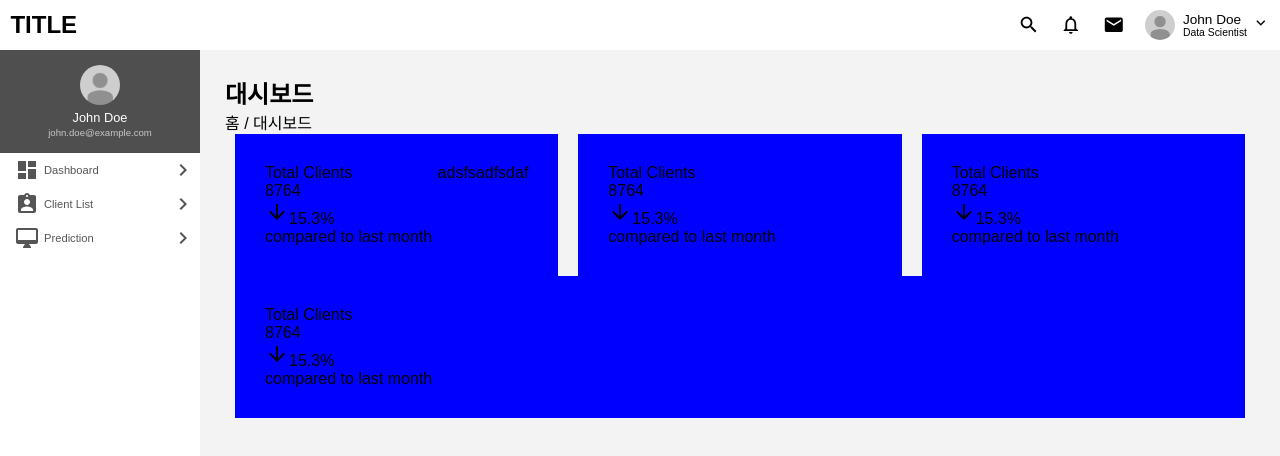
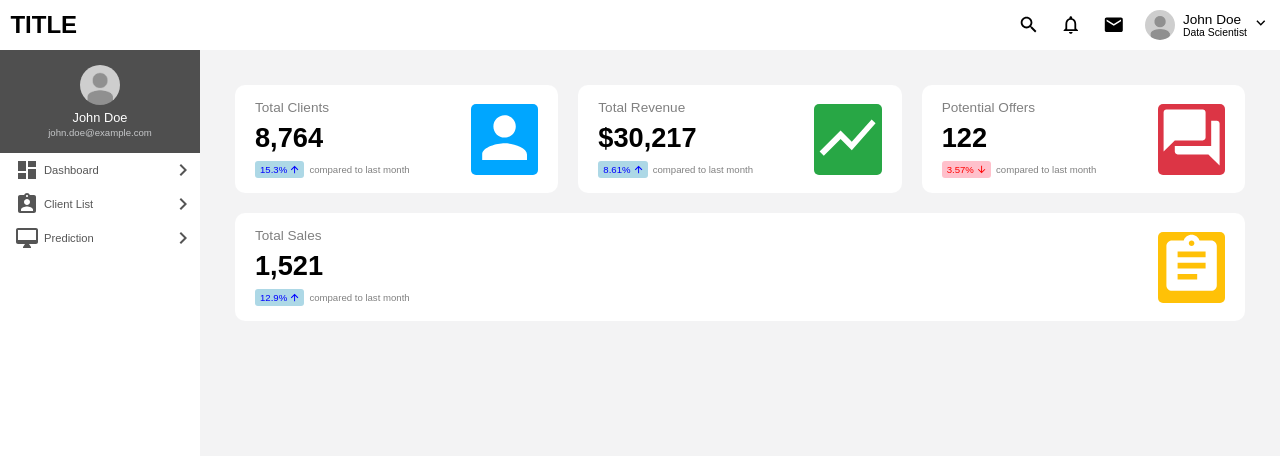
Before and after one commit to Simbamon/ibm_cp4d_demo_frontend, a React (Create React App) app: page /dashboard in a window 1280 px wide. Shown: the top 456 px of the page. Built offline with nearby package versions, Linux system fonts and the light colour scheme; grey boxes are pictures that could not be loaded.

Commit message:
box update

```diff
--- a/src/Components/Dashboard/Dashboard.js
+++ b/src/Components/Dashboard/Dashboard.js
@@ -1,6 +1,6 @@
 import React, { Component } from 'react'
-import { DashboardWrap, DashboardTitle, BoxInfo, BoxItem } from './Dashboard_element'
-import { ArrowDownward } from '@material-ui/icons'
+import { DashboardWrap, DashboardTitle, BoxInfo, BoxItem, BoxTrend } from './Dashboard_element'
+import { ArrowDownward, ArrowUpward, Person, ShowChart, QuestionAnswer, Assignment } from '@material-ui/icons'
 import { withTranslation } from 'react-i18next';
 
 export class Dashboard extends Component {
@@ -9,43 +9,84 @@
             <>
             <DashboardWrap>
                 <DashboardTitle>
-                    <h2>대시보드</h2>
-                    <p>홈 / 대시보드</p>
-
                     <BoxInfo>
                         <BoxItem>
-                            <div style={{display: "flex", justifyContent: "space-between"}}>
-                                <div>
-                                <p>Total Clients</p>
-                                <p>8764</p>
-                                <ArrowDownward /><span>15.3%</span>
-                                <p>compared to last month</p>
+                            <div style={{display: "flex", justifyContent: "space-between", alignItems: "center"}}>
+                                <div style={{margin: "0 0 0 5px"}}>
+                                    <p style={{fontSize: "0.85rem", color: "grey"}}>Total Clients</p>
+                                    <h1 style={{fontSize: "1.7rem", margin: "7px 0px 7px 0px"}}>8,764</h1>
+                                    <div style={{display: "flex", alignItems: "center"}}>
+                                        <BoxTrend style={{backgroundColor: "lightblue"}}>
+                                            <p style={{fontSize: "0.6rem", color: "blue", marginLeft: "2px"}}>15.3%</p>
+                                            <ArrowUpward  style={{fontSize: "0.7rem", color: "blue", marginLeft: "2px", marginRight: "1px"}}/>
+                                        </BoxTrend>
+                                        <p style={{fontSize: "0.6rem", color: "grey", marginLeft: "5px"}}>compared to last month</p>
+                                    </div>
                                 </div>
-                                <p>adsfsadfsdaf</p>
+                                <div style={{borderRadius: "5px", backgroundColor: "#00A6FF", margin:"0px 5px"}}>
+                                    <Person style={{color: "#FFF", fontSize: "4.2rem"}}/>
+                                </div>
+
                             </div>
-
                         </BoxItem>
                         <BoxItem>
-                            <p>Total Clients</p>
-                            <p>8764</p>
-                            <ArrowDownward /><span>15.3%</span>
-                            <p>compared to last month</p>
+                            <div style={{display: "flex", justifyContent: "space-between", alignItems: "center"}}>
+                                <div style={{margin: "0 0 0 5px"}}>
+                                    <p style={{fontSize: "0.85rem", color: "grey"}}>Total Revenue</p>
+                                    <h1 style={{fontSize: "1.7rem", margin: "7px 0px 7px 0px"}}>$30,217</h1>
+                                    <div style={{display: "flex", alignItems: "center"}}>
+                                        <BoxTrend style={{backgroundColor: "lightblue"}}>
+                                            <p style={{fontSize: "0.6rem", color: "blue", marginLeft: "2px"}}>8.61%</p>
+                                            <ArrowUpward  style={{fontSize: "0.7rem", color: "blue", marginLeft: "2px", marginRight: "1px"}}/>
+                                        </BoxTrend>
+                                        <p style={{fontSize: "0.6rem", color: "grey", marginLeft: "5px"}}>compared to last month</p>
+                                    </div>
+                                </div>
+                                <div style={{borderRadius: "5px", backgroundColor: "#28A745", margin:"0px 5px"}}>
+                                    <ShowChart style={{color: "#FFF", fontSize: "4.2rem", textAlign: "center"}}/>
+                                </div>
+
+                            </div>
                         </BoxItem>
                         <BoxItem>
-                            <p>Total Clients</p>
-                            <p>8764</p>
-                            <ArrowDownward /><span>15.3%</span>
-                            <p>compared to last month</p>
+                            <div style={{display: "flex", justifyContent: "space-between", alignItems: "center"}}>
+                                <div style={{margin: "0 0 0 5px"}}>
+                                    <p style={{fontSize: "0.85rem", color: "grey"}}>Potential Offers</p>
+                                    <h1 style={{fontSize: "1.7rem", margin: "7px 0px 7px 0px"}}>122</h1>
+                                    <div style={{display: "flex", alignItems: "center"}}>
+                                        <BoxTrend style={{backgroundColor: "pink"}}>
+                                            <p style={{fontSize: "0.6rem", color: "red", marginLeft: "2px"}}>3.57%</p>
+                                            <ArrowDownward  style={{fontSize: "0.7rem", color: "red", marginLeft: "2px", marginRight: "1px"}}/>
+                                        </BoxTrend>
+                                        <p style={{fontSize: "0.6rem", color: "grey", marginLeft: "5px"}}>compared to last month</p>
+                                    </div>
+                                </div>
+                                <div style={{borderRadius: "5px", backgroundColor: "#DC3545", margin:"0px 5px"}}>
+                                    <QuestionAnswer style={{color: "#FFF", fontSize: "4.2rem"}}/>
+                                </div>
+                            </div>
                         </BoxItem>
                         <BoxItem>
-                            <p>Total Clients</p>
-                            <p>8764</p>
-                            <ArrowDownward /><span>15.3%</span>
-                            <p>compared to last month</p>
+                            <div style={{display: "flex", justifyContent: "space-between", alignItems: "center"}}>
+                                <div style={{margin: "0 0 0 5px"}}>
+                                    <p style={{fontSize: "0.85rem", color: "grey"}}>Total Sales</p>
+                                    <h1 style={{fontSize: "1.7rem", margin: "7px 0px 7px 0px"}}>1,521</h1>
+                                    <div style={{display: "flex", alignItems: "center"}}>
+                                        <BoxTrend style={{backgroundColor: "lightblue"}}>
+                                            <p style={{fontSize: "0.6rem", color: "blue", marginLeft: "2px"}}>12.9%</p>
+                                            <ArrowUpward  style={{fontSize: "0.7rem", color: "blue", marginLeft: "2px", marginRight: "1px"}}/>
+                                        </BoxTrend>
+                                        <p style={{fontSize: "0.6rem", color: "grey", marginLeft: "5px"}}>compared to last month</p>
+                                    </div>
+                                </div>
+                                <div style={{borderRadius: "5px", backgroundColor: "#FFC107", margin:"0px 5px"}}>
+                                    <Assignment style={{color: "#FFF", fontSize: "4.2rem"}}/>
+                                </div>
+
+                            </div>
                         </BoxItem>
                     </BoxInfo>
                 </DashboardTitle>
-
             </DashboardWrap>
 
             </>
--- a/src/Components/Dashboard/Dashboard_element.js
+++ b/src/Components/Dashboard/Dashboard_element.js
@@ -22,8 +22,16 @@
 
 export const BoxItem = styled.div`
     flex: 1;
-    background-color: blue;
-    margin : 0px 10px;
-    padding: 30px;
+    margin : 10px;
+    padding: 15px;
+    border-radius: 10px;
     white-space: nowrap;
+    background-color: white;
 `
+
+export const BoxTrend = styled.div`
+    display: flex;
+    align-items: center;
+    padding: 3px;
+    border-radius: 3px;
+`
```
